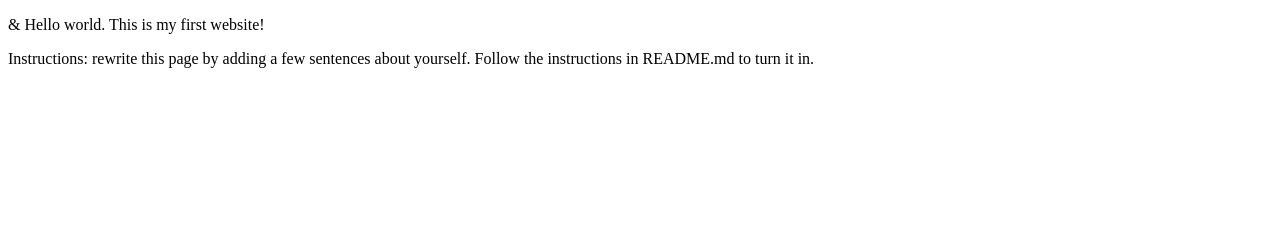
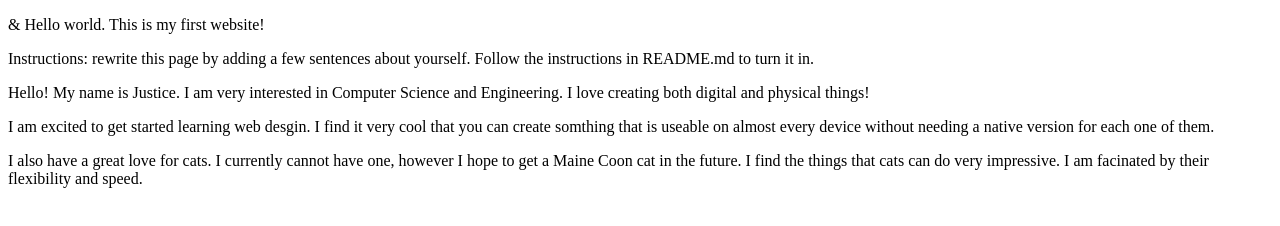
Before and after one commit to jjoh1/webdev_lab1, a plain HTML site: page index.html in a window 1280 px wide. Drawn offline with Linux system fonts and the light colour scheme.

Commit message:
Added text about me to index.html

```diff
--- a/index.html
+++ b/index.html
@@ -7,5 +7,8 @@
 <body>
   <p>&amp; Hello world. This is my first website!</p>
   <p>Instructions: rewrite this page by adding a few sentences about yourself. Follow the instructions in README.md to turn it in.</p>
+  <p>Hello! My name is Justice. I am very interested in Computer Science and Engineering. I love creating both digital and physical things!</p>
+  <p>I am excited to get started learning web desgin. I find it very cool that you can create somthing that is useable on almost every device without needing a native version for each one of them.</p>
+  <p>I also have a great love for cats. I currently cannot have one, however I hope to get a Maine Coon cat in the future. I find the things that cats can do very impressive. I am facinated by their flexibility and speed.</p>
 </body>
 </html>
```
